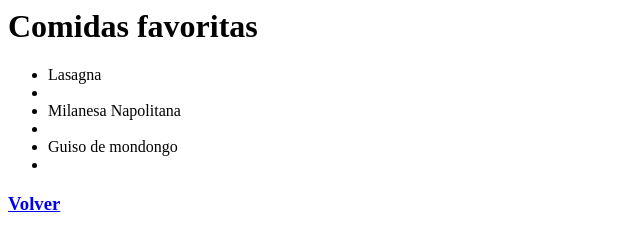
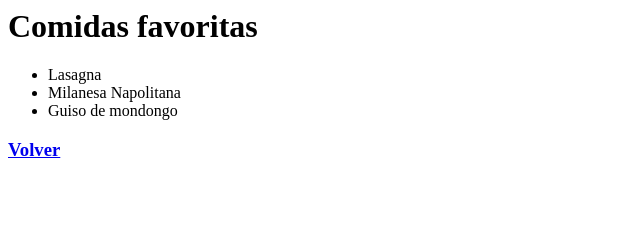
Before and after one commit to Thomas-456/Presentacion, a plain HTML site: page Comidas Favoritas.html in a window 1280 px wide. Shown: the whole page, without its empty margins (0-640 px from the left). Drawn offline with Linux system fonts and the light colour scheme.

Commit message:
Add files via upload

```diff
--- a/Comidas Favoritas.html
+++ b/Comidas Favoritas.html
@@ -4,9 +4,9 @@
 <body>
 <h1>Comidas favoritas</h1>
 <ul>
-<li>Lasagna<li>
-<li>Milanesa Napolitana<li>
-<li>Guiso de mondongo<li>
+<li>Lasagna
+<li>Milanesa Napolitana
+<li>Guiso de mondongo
 </ul>
 <h3><a href="index.html">Volver</a></h3>
 </body>
```
